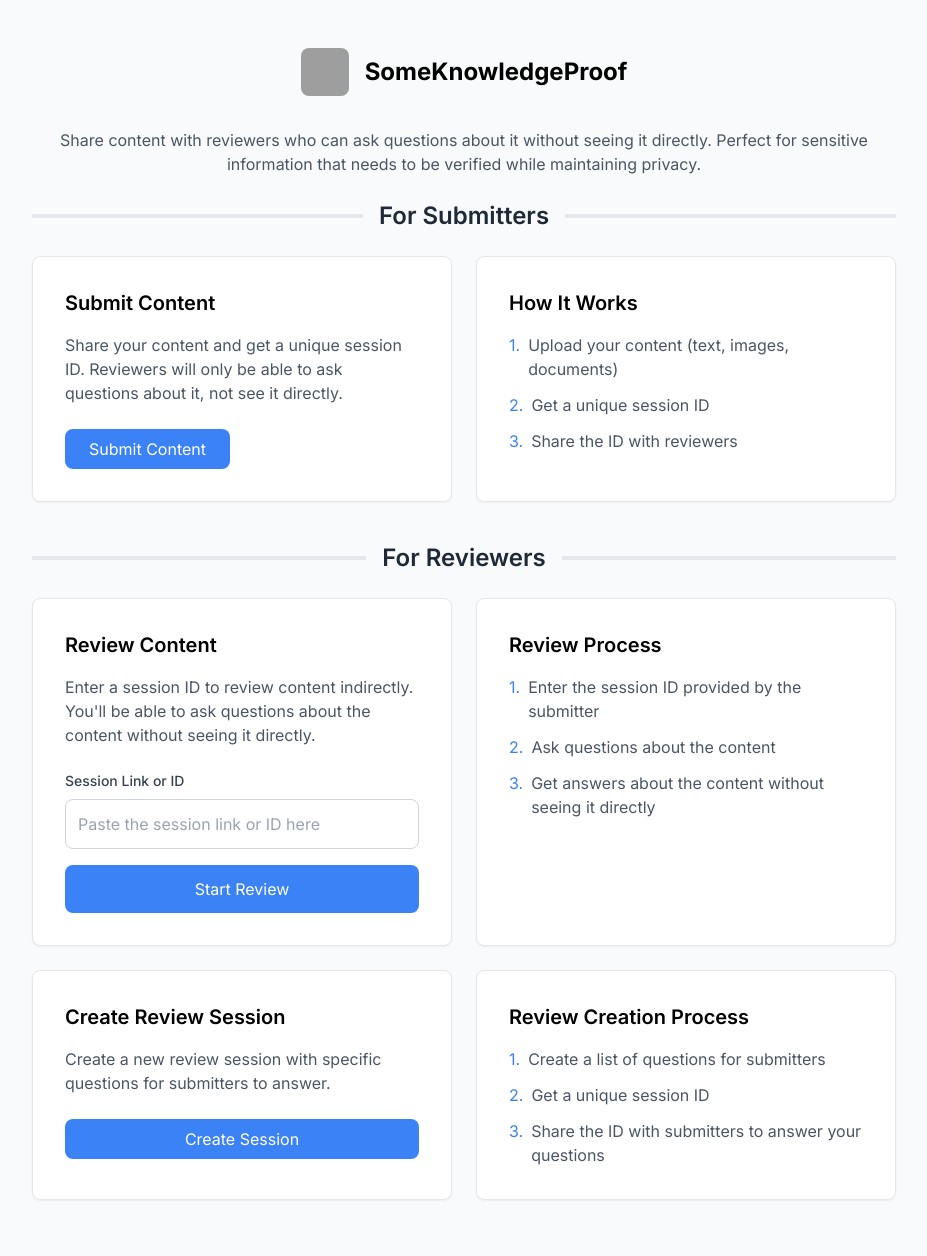
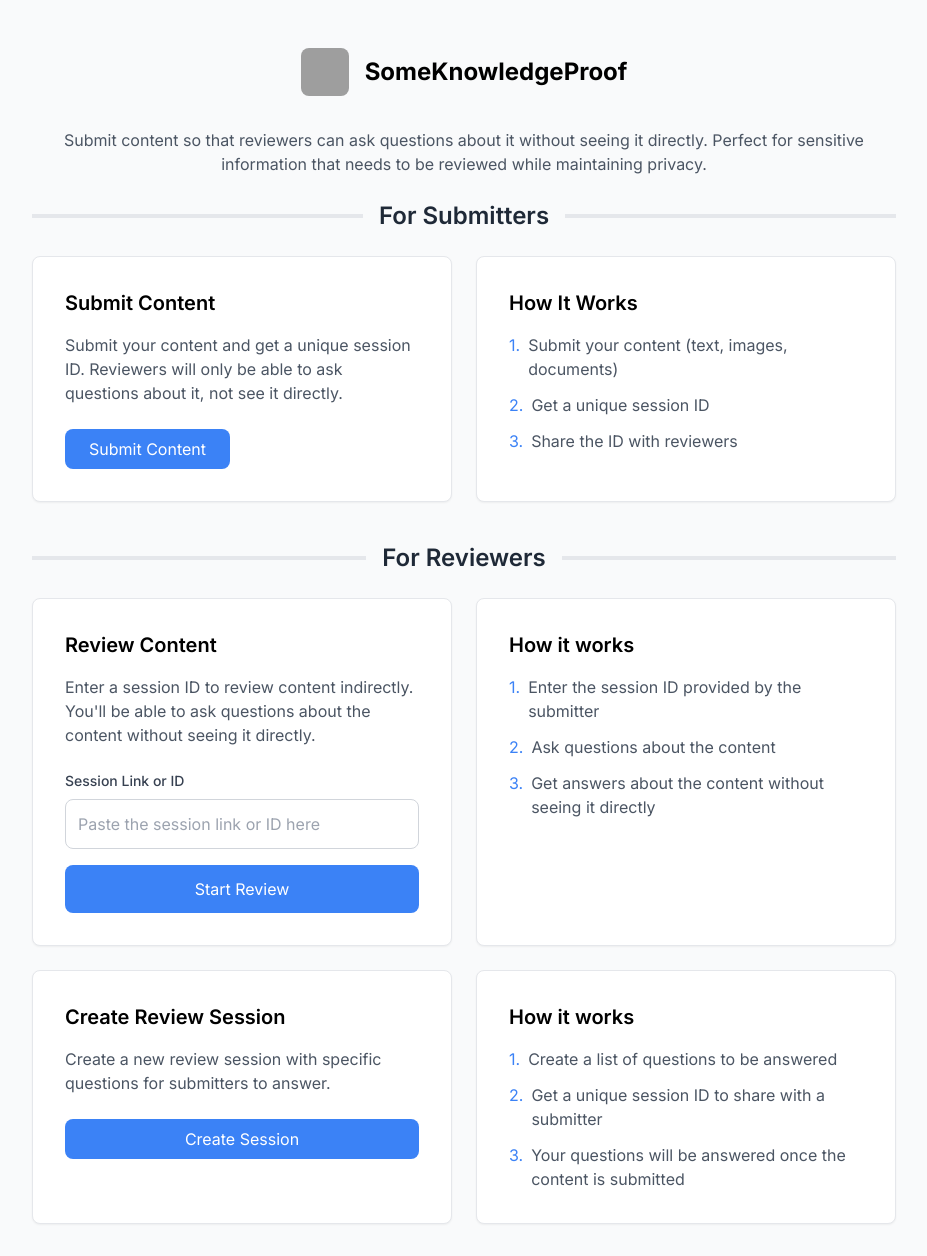
Before and after one commit to fsnmendes/skp, a Next.js app: page / in a window 1280 px wide. Shown: the whole page, without its empty margins (176-1103 px from the left). Before the commit the page ends 1232 px from the top, so only its background shows below. Built offline with nearby package versions, Linux system fonts and the light colour scheme; grey boxes are pictures that could not be loaded.

Commit message:
change text descriptions

```diff
--- a/app/(public)/page.tsx
+++ b/app/(public)/page.tsx
@@ -2,7 +2,7 @@
 
 import Link from "next/link"
 import { useRouter } from "next/navigation"
-import Header from "../components/Header"
+import Header from "../components/ui/Header"
 import { SessionIdForm } from "../components/home/SessionIdForm"
 import { SectionHeader } from "../components/home/SectionHeader"
 import { ProcessSteps } from "../components/home/ProcessSteps"
@@ -23,7 +23,7 @@ export default function Home() {
       const pathParts = url.pathname.split('/')
       const idFromPath = pathParts[pathParts.length - 1]
       if (uuidPattern.test(idFromPath)) return idFromPath
-    } catch (e) {
+    } catch {
       // Not a valid URL, continue
     }
 
@@ -40,10 +40,12 @@ export default function Home() {
   }
 
   const submitterSteps = [
-    "Upload your content (text, images, documents)",
+    "Submit your content (text, images, documents)",
     "Get a unique session ID",
     "Share the ID with reviewers"
   ]
+
+
 
   const reviewerSteps = [
     "Enter the session ID provided by the submitter",
@@ -51,13 +53,19 @@ export default function Home() {
     "Get answers about the content without seeing it directly"
   ]
 
+  const reviewerFirstSteps =[
+    "Create a list of questions to be answered",
+    "Get a unique session ID to share with a submitter",
+    "Your questions will be answered once the content is submitted",
+  ]
+
   return (
     <>
       <Header />
       <div className="max-w-4xl mx-auto px-4">
         <p className="text-center text-gray-600 mb-6">
-          Share content with reviewers who can ask questions about it without seeing it directly.
-          Perfect for sensitive information that needs to be verified while maintaining privacy.
+          Submit content so that reviewers can ask questions about it without seeing it directly.
+          Perfect for sensitive information that needs to be reviewed while maintaining privacy.
         </p>
 
         <div className="space-y-10">
@@ -68,7 +76,7 @@ export default function Home() {
             <div className="grid grid-cols-1 md:grid-cols-2 gap-6">
               <Card title="Submit Content" hoverEffect>
                 <p className="text-gray-600 mb-6">
-                  Share your content and get a unique session ID. Reviewers will only be able to ask questions about it, not see it directly.
+                  Submit your content and get a unique session ID. Reviewers will only be able to ask questions about it, not see it directly.
                 </p>
                 <Link
                   href="/submit"
@@ -91,12 +99,12 @@ export default function Home() {
             <div className="grid grid-cols-1 md:grid-cols-2 gap-6">
               <Card title="Review Content">
                 <p className="text-gray-600 mb-6">
-                  Enter a session ID to review content indirectly. You'll be able to ask questions about the content without seeing it directly.
+                  Enter a session ID to review content indirectly. You&apos;ll be able to ask questions about the content without seeing it directly.
                 </p>
                 <SessionIdForm onSubmit={handleVerify} />
               </Card>
 
-              <Card title="Review Process">
+              <Card title="How it works">
                 <ProcessSteps steps={reviewerSteps} />
               </Card>
             </div>
@@ -112,12 +120,8 @@ export default function Home() {
                   Create Session
                 </Link>
               </Card>
-              <Card title="Review Creation Process">
-                <ProcessSteps steps={[
-                  "Create a list of questions for submitters",
-                  "Get a unique session ID",
-                  "Share the ID with submitters to answer your questions"
-                ]} />
+              <Card title="How it works">
+                <ProcessSteps steps={reviewerFirstSteps} />
               </Card>
             </div>
           </section>
--- a/app/(public)/review/[sessionId]/page.tsx
+++ b/app/(public)/review/[sessionId]/page.tsx
@@ -1,4 +1,4 @@
-import Header from '@/app/components/Header'
+import Header from '@/app/components/ui/Header'
 import { db } from '@/lib/db'
 import { ShareLink } from '@/app/components/ui/ShareLink'
 import { headers } from 'next/headers'
@@ -43,7 +43,7 @@ export default async function ReviewPage({
         </h1>
         <p className="text-lg text-gray-600 mb-8 px-4 text-justify leading-relaxed">
           Ask questions about the content submitted by the submitter.
-          Answers will be AI-generated based on the submitted content and shared with you.
+          Answers will be generated based on the submitted content and shared with you.
           The submitted content will remain private and will not be shared with you.
         </p>
         <div className="space-y-8">
--- a/app/(public)/review/page.tsx
+++ b/app/(public)/review/page.tsx
@@ -1,5 +1,5 @@
 import { ReviewQuestionsForm } from '@/app/components/forms/ReviewQuestionsForm'
-import Header from '@/app/components/Header'
+import Header from '@/app/components/ui/Header'
 
 export default function ReviewPage() {
   return (
@@ -13,7 +13,7 @@ export default function ReviewPage() {
         </h1>
         <p className="text-lg text-gray-600 mb-8 px-4 text-justify leading-relaxed">
           Submit a list of questions that will be answered once the submitter has provided their content.
-          Answers will be AI-generated based on the submitted content and shared with you.
+          Answers will be generated based on the submitted content and shared with you.
           The submitted content will remain private and will not be shared with you.
         </p>
         <ReviewQuestionsForm />
--- a/app/(public)/submit/[sessionId]/page.tsx
+++ b/app/(public)/submit/[sessionId]/page.tsx
@@ -1,5 +1,5 @@
 import { EvidenceForm } from '@/app/components/forms/EvidenceForm'
-import Header from '@/app/components/Header'
+import Header from '@/app/components/ui/Header'
 import { db } from '@/lib/db'
 
 export default async function SubmitPage({
@@ -39,7 +39,7 @@ export default async function SubmitPage({
         </h1>
         <p className="text-lg text-gray-600 mb-8 px-4 text-justify leading-relaxed">
           Submit your content to answer the questions asked by the reviewer.
-          Answers will be AI-generated based on the content you provide and shared with the reviewer.
+          Answers will be generated based on the content you provide and shared with the reviewer.
           The submitted content will remain private and will not be shared with the reviewer.
         </p>
 
--- a/app/(public)/submit/page.tsx
+++ b/app/(public)/submit/page.tsx
@@ -1,5 +1,5 @@
 import { EvidenceForm } from '@/app/components/forms/EvidenceForm'
-import Header from '@/app/components/Header'
+import Header from '@/app/components/ui/Header'
 import { v4 as uuidV4 } from 'uuid'
 
 
@@ -16,7 +16,7 @@ export default async function SubmitPage({
         </h1>
         <p className="text-lg text-gray-600 mb-8 px-4 text-justify leading-relaxed">
           Submit your content to allow your reviewer to ask questions about the content.
-          Answers will be AI-generated based on the content you provide and shared with the reviewer.
+          Answers will be generated based on the content you provide and shared with the reviewer.
           The submitted content will remain private and will not be shared with the reviewer.
         </p>
         <EvidenceForm sessionId={uuidV4()} />
--- a/app/components/forms/EvidenceForm.tsx
+++ b/app/components/forms/EvidenceForm.tsx
@@ -2,6 +2,7 @@
 
 import { useState, useRef } from "react"
 import { useRouter } from "next/navigation"
+import Image from "next/image"
 import { PRIVACY_LEVEL_DESCRIPTIONS, PRIVACY_LEVELS, PrivacyLevel } from "@/app/api/utils"
 
 interface FilePreview {
@@ -187,7 +188,7 @@ export function EvidenceForm({ sessionId}: EvidenceFormProps) {
           {filePreviews.map((preview, index) => (
             <div key={index} className="relative p-4 bg-gray-50 rounded-lg">
               {preview.type === 'image' && (
-                <img
+                <Image
                   src={preview.url}
                   alt="Preview"
                   className="max-h-64 rounded-lg"
--- a/app/components/home/SessionIdForm.tsx
+++ b/app/components/home/SessionIdForm.tsx
@@ -1,7 +1,6 @@
 "use client"
 
 import { useState } from "react"
-import { useRouter } from "next/navigation"
 
 interface SessionIdFormProps {
   onSubmit: (sessionId: string) => void
```
Also changed, not shown: app/components/ui/Header.tsx (renamed from app/components/Header.tsx), 1 other file (tests, documents, lock files or other folders).
